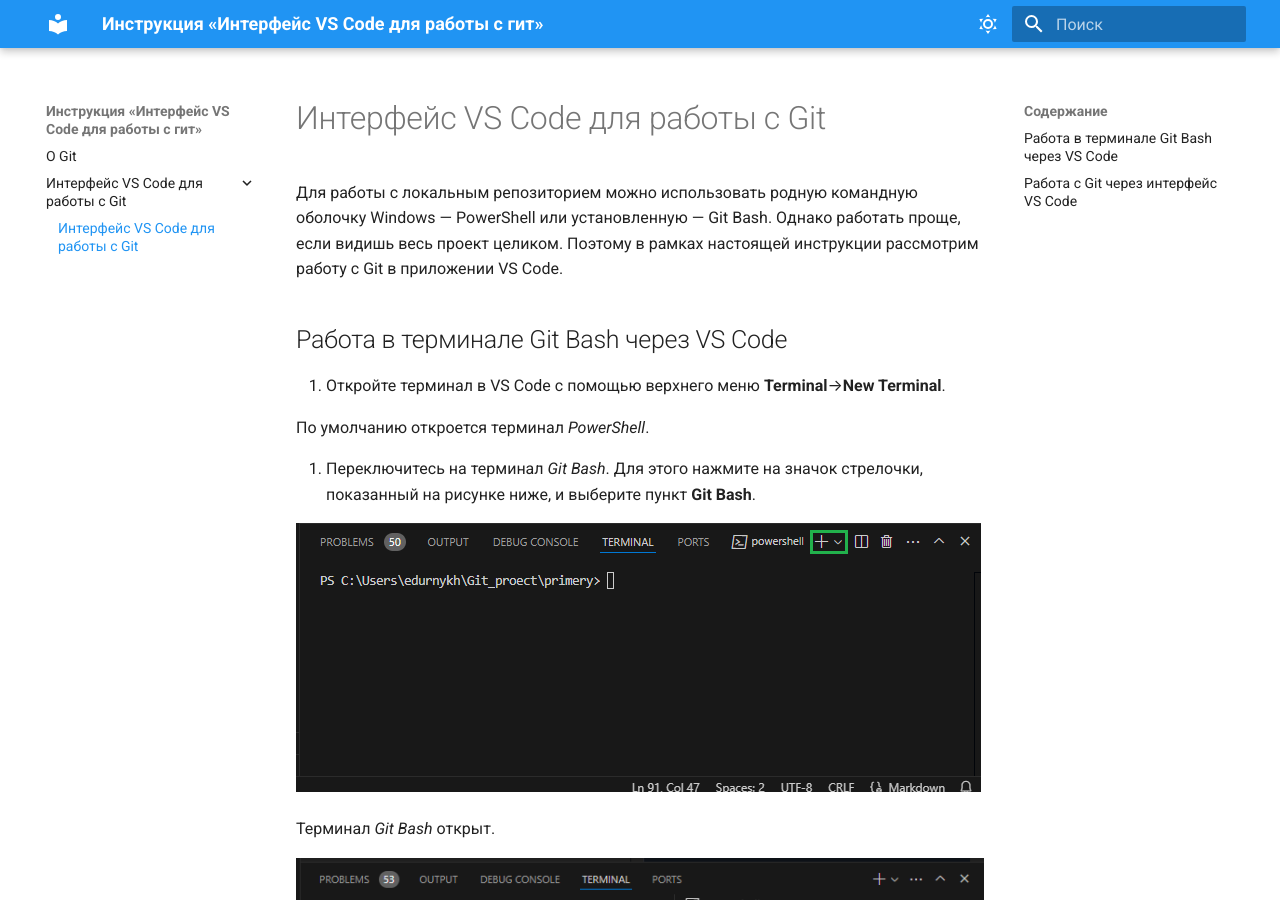
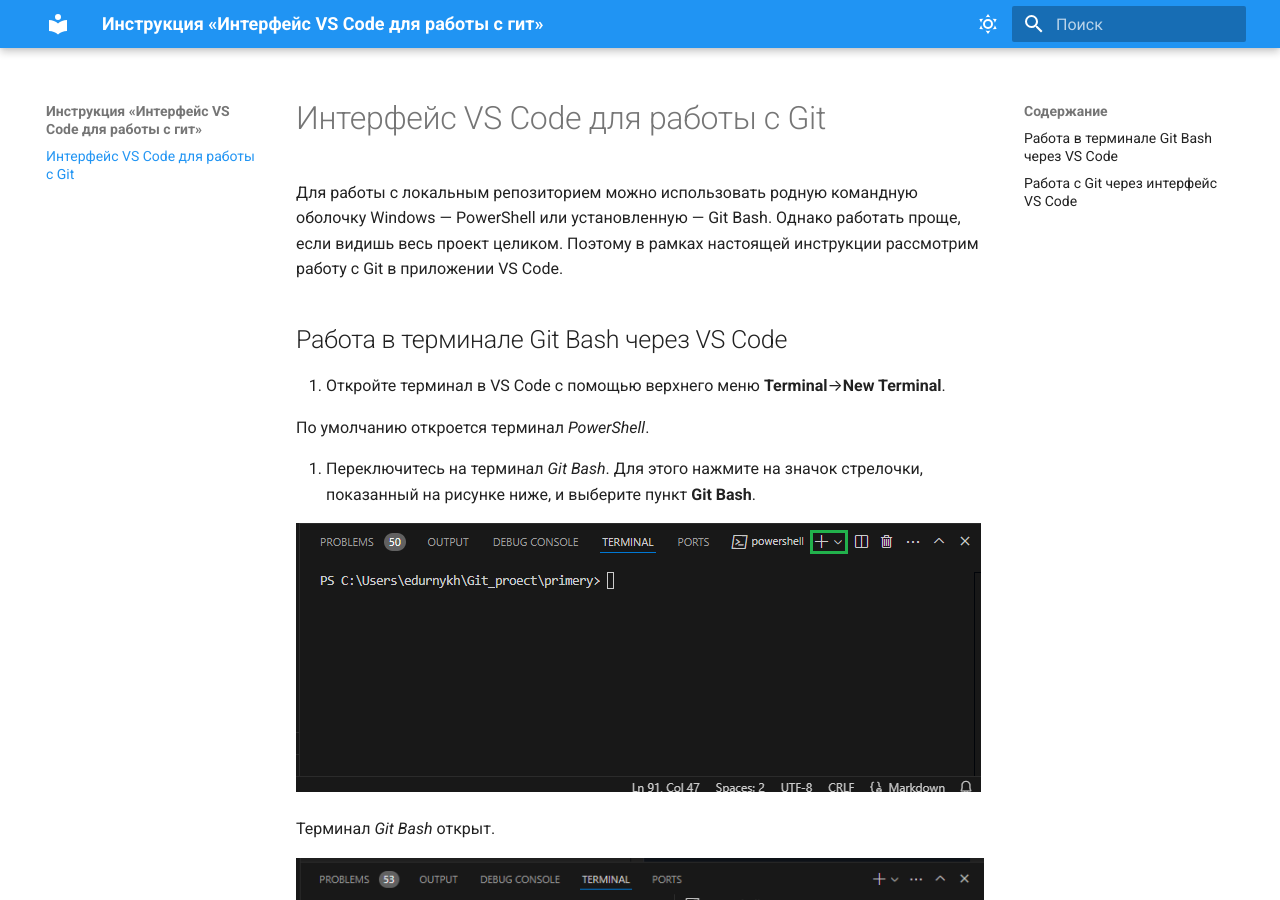
Before and after one commit to Ekaterinka17/mkdocs-example, an MkDocs documentation site: the page built from docs/interfeis_vs_code_dla_raboty_s_git.md, in a window 1280 px wide and 900 px high. Built offline with MkDocs 1.6.1 and Material for MkDocs 9.7.7, drawn with Linux system fonts in a browser that asks for light colours.

Commit message:
перенос инструкции по гиту

```diff
--- a/mkdocs.yml
+++ b/mkdocs.yml
@@ -38,9 +38,7 @@ theme: # Тема сайта, информация о ее параметрах
       accent: blue
 
 nav: # Структура сайта
-    - О Git: index.md
-    - Интерфейс VS Code для работы с Git:
-      - interfeis_vs_code_dla_raboty_s_git.md
+    - interfeis_vs_code_dla_raboty_s_git.md
 
 extra:
   social: # Ссылки на соц.сети
```
